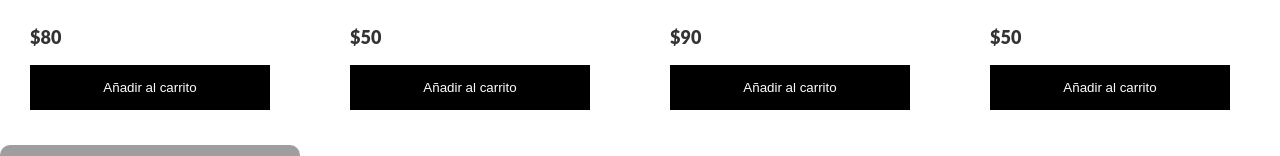
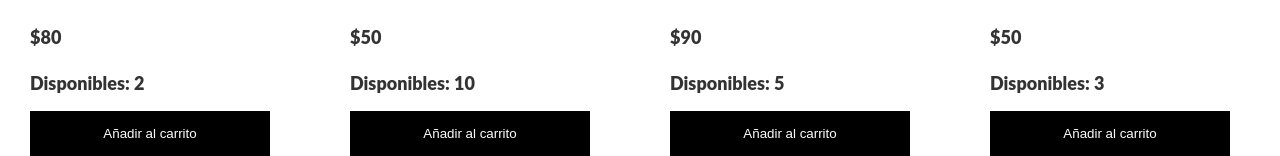
Before and after one commit to Juanjgw/repo-sitio, a React (Vite) app: page / in a window 1280 px wide. Shown: the part 509-665 px from the top of the page. Built offline with nearby package versions, Linux system fonts and the light colour scheme; grey boxes are pictures that could not be loaded.

Commit message:
se agrego visualizacion stock

```diff
--- a/package.json
+++ b/package.json
@@ -17,7 +17,7 @@
     "@types/react": "^18.0.15",
     "@types/react-dom": "^18.0.6",
     "@vitejs/plugin-react": "^2.0.0",
-    "vite": "^3.0.0",
-    "jest": "^28.1.0"
+    "jest": "^28.1.0",
+    "vite": "^3.2.7"
   }
 }
--- a/src/components/ProductList.jsx
+++ b/src/components/ProductList.jsx
@@ -16,6 +16,7 @@ export const ProductList = ({ addProduct }) => {
 					<div className='info-product'>
 						<h2>{product.nameProduct}</h2>
 						<p className='price'>${product.price}</p>
+						<p className='stock'>Disponibles: {product.stock}</p>
 						<button onClick={() => handleAddProduct(product)}>
 							Añadir al carrito
 						</button>
--- a/src/data.js
+++ b/src/data.js
@@ -5,6 +5,7 @@ export const data = [
 		nameProduct: 'Zapatos Nike',
 		price: 80,
 		quantity: 1,
+		stock: 2,
 	},
 	{
 		id: 2,
@@ -12,6 +13,7 @@ export const data = [
 		nameProduct: 'Reloj',
 		price: 50,
 		quantity: 1,
+		stock: 10,
 	},
 	{
 		id: 3,
@@ -19,6 +21,7 @@ export const data = [
 		nameProduct: 'Smartwatch',
 		price: 90,
 		quantity: 1,
+		stock: 5,
 	},
 	{
 		id: 4,
@@ -26,6 +29,7 @@ export const data = [
 		nameProduct: 'Perfume',
 		price: 50,
 		quantity: 1,
+		stock: 3,
 	},
 	{
 		id: 5,
@@ -33,6 +37,7 @@ export const data = [
 		nameProduct: 'Audifonos',
 		price: 20,
 		quantity: 1,
+		stock: 4,
 	},
 	// Aquí pueden agregar más o modificar los productos existentes
 ];
--- a/src/index.css
+++ b/src/index.css
@@ -164,6 +164,10 @@ header {
 	font-size: 18px;
 	font-weight: 900;
   }
+  .stock {
+	font-size: 18px;
+	font-weight: 900;
+  }
 
   .info-product button {
 	border: none;
```
Also changed, not shown: 1 other file (tests, documents, lock files or other folders).
